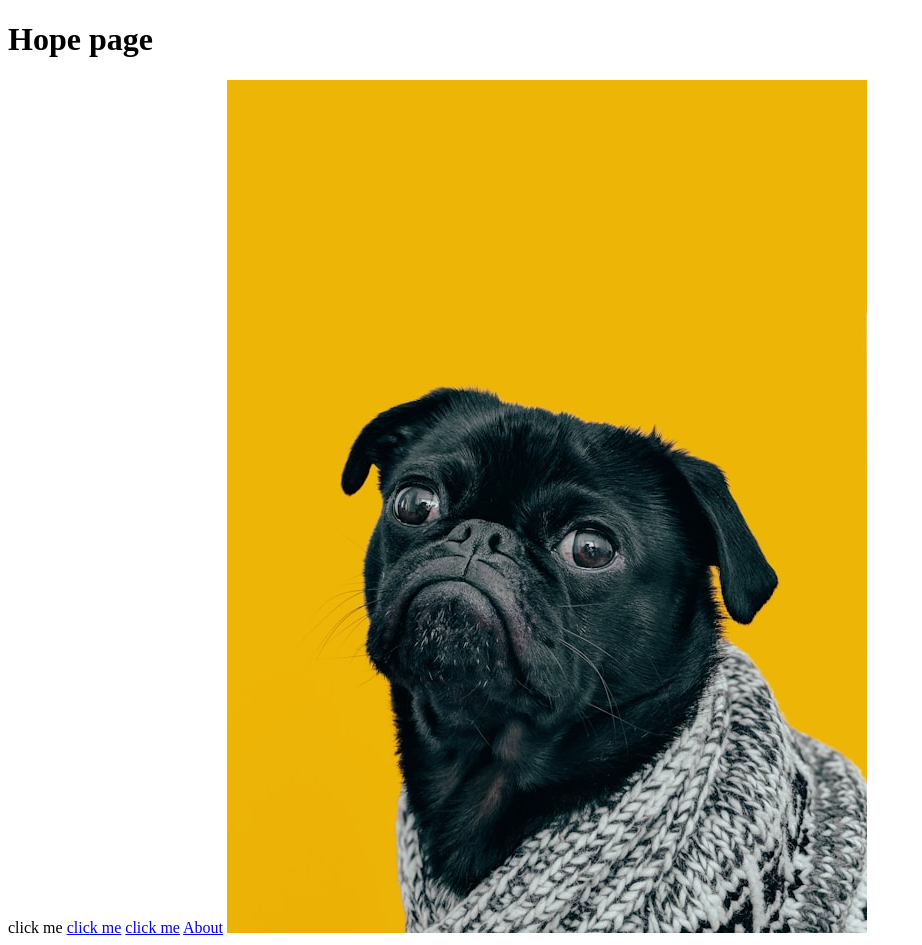
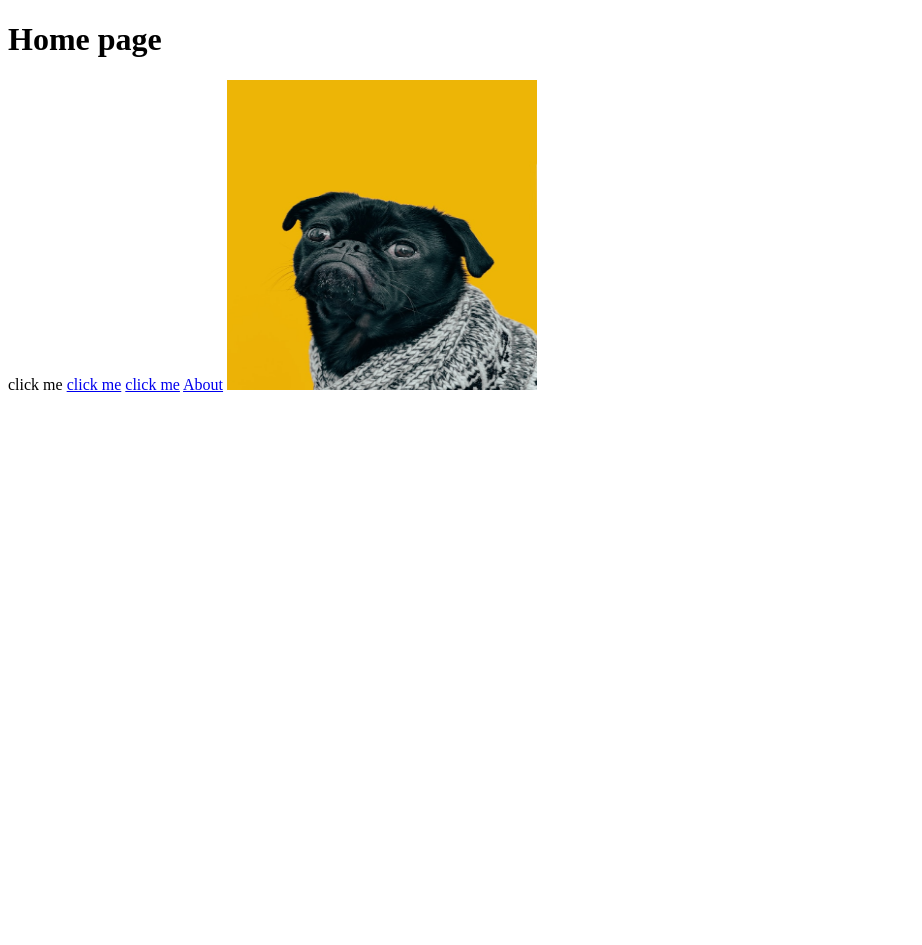
Before and after one commit to nailref/git_test, a plain HTML site: page odin-links-and-images/index.html in a window 1280 px wide. Shown: the whole page, without its empty margins (0-922 px from the left). After the commit the page ends 800 px from the top, so only its background shows below. Drawn offline with Linux system fonts and the light colour scheme.

Commit message:
adding an image to the code

```diff
--- a/odin-links-and-images/index.html
+++ b/odin-links-and-images/index.html
@@ -16,14 +16,14 @@
         <!--[if lt IE 7]>
             <p class="browsehappy">You are using an <strong>outdated</strong> browser. Please <a href="#">upgrade your browser</a> to improve your experience.</p>
         <![endif]-->
-        <h1>Hope page</h1>
+        <h1>Home page</h1>
         <a>click me</a>
         <a href="https://www.theodinproject.com/about">click me</a>
         <a href="https://www.theodinproject.com/about" target="_blank" rel="noopener noreferrer">click me</a>
         <a href="./pages/about.html"target="_blank" rel="noopener noreferrer">About</a>
 
 
-            <img src="../images/dog.jpg">
+            <img src="./images/dog.jpg" alt="images" height="310" width="310">
           </body>
 
 
```
